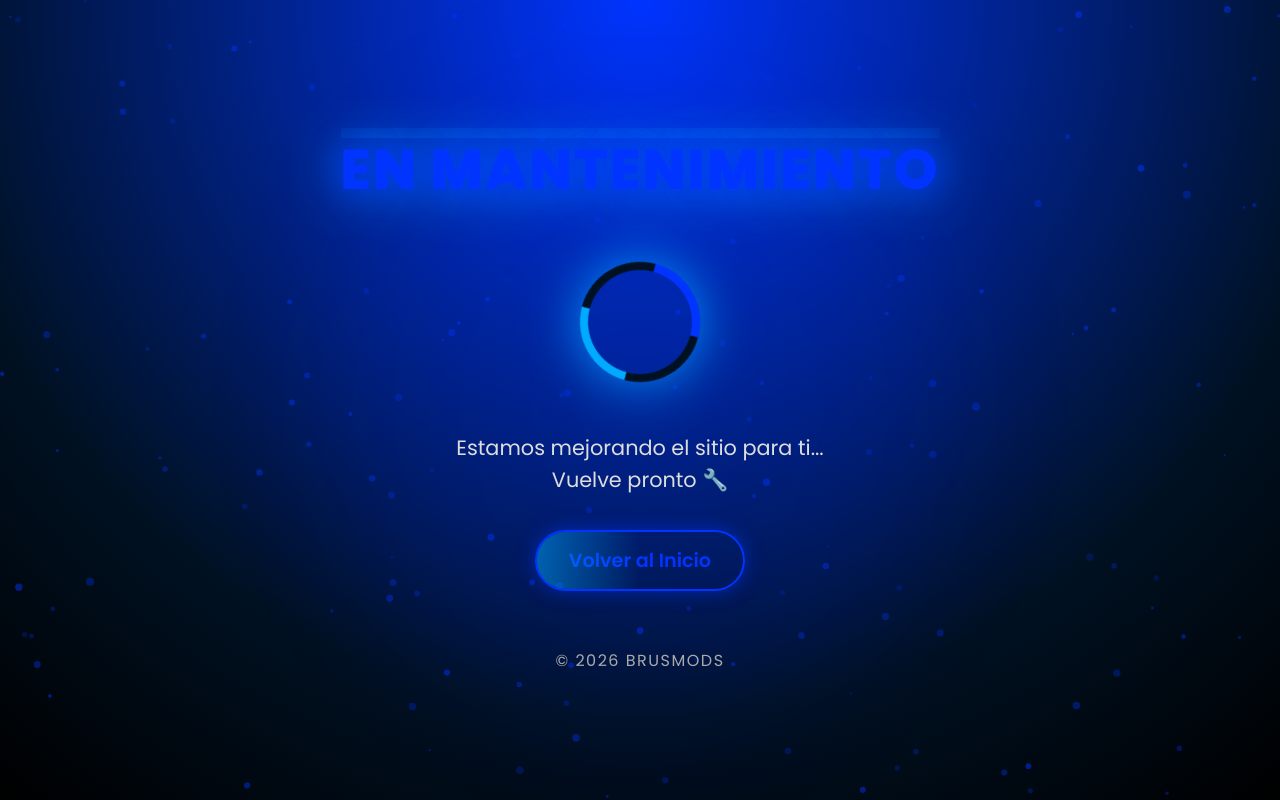
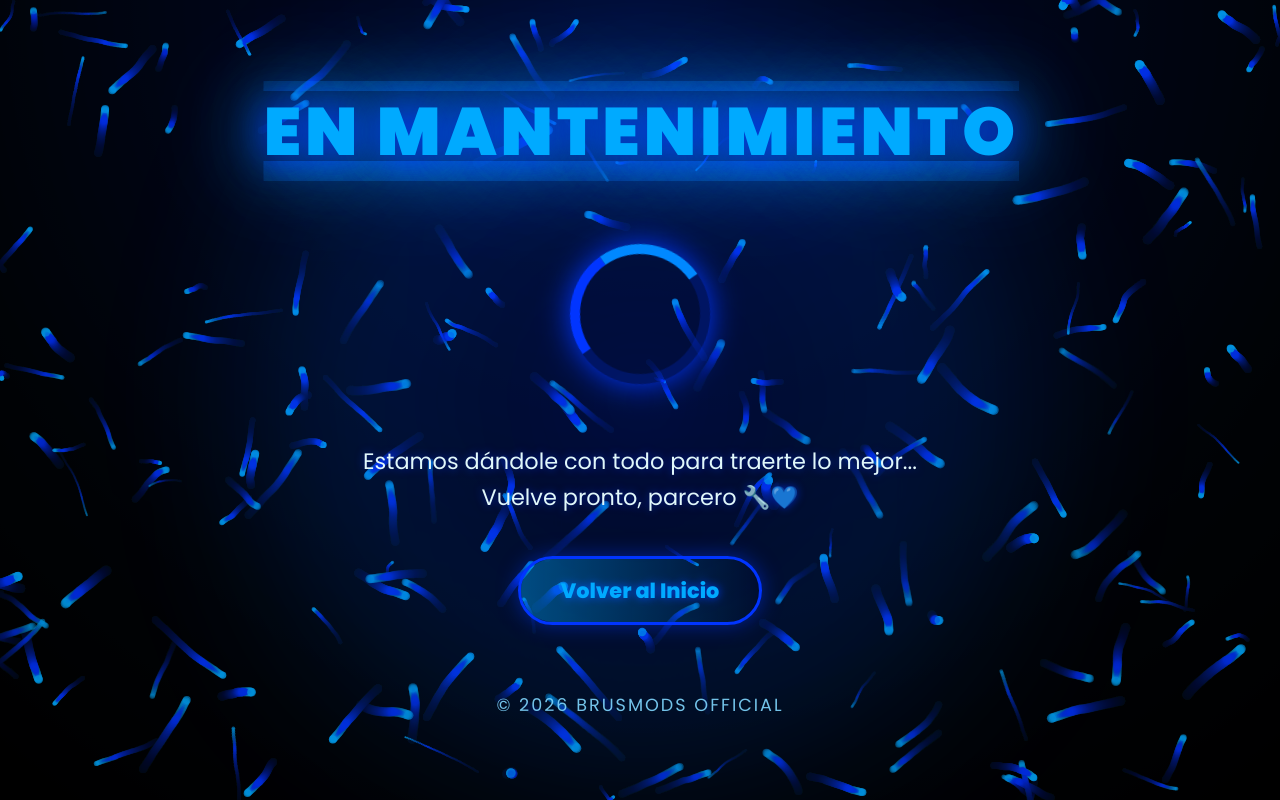
Before and after one commit to BrusMods/En-mantenimiento-, a plain HTML site: page index.html in a window 1280 px wide. Drawn offline with Linux system fonts and the light colour scheme; animation ran at ten frames a second.

Commit message:
Enhance styles and animations in index.html

```diff
--- a/index.html
+++ b/index.html
@@ -6,7 +6,7 @@
   <title>🚧 En Mantenimiento | BRUSMODS 🚀</title>
 
   <style>
-    @import url('https://fonts.googleapis.com/css2?family=Poppins:wght@400;600;800&display=swap');
+    @import url('https://fonts.googleapis.com/css2?family=Poppins:wght@400;600;800;900&display=swap');
 
     * {
       margin: 0;
@@ -31,23 +31,29 @@
       top: 0;
       left: 0;
       z-index: 0;
-      opacity: 0.8; /* Suaviza un poco las partículas para un efecto más etéreo */
+      opacity: 0.85;
     }
 
     .container {
       text-align: center;
       z-index: 2;
       animation: fadeIn 2.5s ease-in-out;
+      max-width: 90%;
     }
 
     h1 {
-      font-size: 3.5em; /* Aumentado para más impacto */
-      font-weight: 800;
+      font-size: 4.2em;          /* Más grande para impacto */
+      font-weight: 900;
       text-transform: uppercase;
-      color: #0135FF;
+      color: #00aaff;            /* Azul claro brillante para máxima visibilidad */
+      letter-spacing: 4px;
+      text-shadow:
+        0 0 10px #0135FF,
+        0 0 20px #0135FF,
+        0 0 40px #00aaff,
+        0 0 80px #0088ff;
       position: relative;
-      animation: pulse 2s infinite ease-in-out, glitch 1.2s infinite;
-      letter-spacing: 2px; /* Espaciado para más estilo */
+      animation: pulseGlow 3s infinite alternate, subtleGlitch 4s infinite;
     }
 
     h1::before,
@@ -56,82 +62,88 @@
       position: absolute;
       left: 0;
       width: 100%;
+      top: 0;
       background: transparent;
       overflow: hidden;
-      clip: rect(0, 900px, 0, 0);
+      clip: rect(0, 9999px, 0, 0);
+      pointer-events: none;
     }
 
     h1::before {
-      color: #0088ff;
-      animation: glitchTop 1.2s infinite linear alternate-reverse;
+      color: #40c4ff;
+      animation: glitchTop 2.5s infinite linear alternate-reverse;
     }
 
     h1::after {
-      color: #00aaff;
-      animation: glitchBottom 1.2s infinite linear alternate-reverse;
+      color: #80d8ff;
+      animation: glitchBottom 2.5s infinite linear alternate-reverse;
     }
 
     p {
-      font-size: 1.3em;
-      color: #ddd;
-      margin-top: 15px;
-      animation: fadeUp 3s ease-in-out;
-      line-height: 1.5; /* Mejor legibilidad */
+      font-size: 1.4em;
+      color: #e0f7fa;
+      margin-top: 20px;
+      animation: fadeUp 3.5s ease-in-out;
+      text-shadow: 0 0 8px rgba(1,53,255,0.6);
+      line-height: 1.6;
     }
 
     .loader {
-      margin: 50px auto;
-      width: 120px; /* Más grande para wow */
-      height: 120px;
+      margin: 60px auto;
+      width: 140px;
+      height: 140px;
       border-radius: 50%;
-      border: 8px solid #001122; /* Fondo azul oscuro */
-      border-top: 8px solid #0135FF;
-      border-bottom: 8px solid #00aaff; /* Doble color para dinamismo */
-      animation: spin 1.2s linear infinite, glowLoader 2s infinite alternate;
+      border: 10px solid rgba(1,53,255,0.2);
+      border-top: 10px solid #0135FF;
+      border-right: 10px solid #0088ff;
+      animation: spin 1.8s linear infinite, glowPulse 2.5s infinite alternate;
+      box-shadow: 0 0 40px #0135FF, inset 0 0 20px #00aaff;
     }
 
     .energy {
       position: absolute;
       top: 50%;
       left: 50%;
-      width: 300px; /* Más grande */
-      height: 300px;
-      margin-left: -150px;
-      margin-top: -150px;
+      width: 400px;
+      height: 400px;
+      margin-left: -200px;
+      margin-top: -200px;
       border-radius: 50%;
-      background: radial-gradient(circle, rgba(1,53,255,0.35), transparent 60%);
-      box-shadow: 0 0 80px 20px rgba(1,53,255,0.5);
-      filter: blur(40px);
-      animation: energyPulse 3.5s ease-in-out infinite;
+      background: radial-gradient(circle, rgba(1,53,255,0.45), transparent 55%);
+      box-shadow: 0 0 100px 30px rgba(1,53,255,0.6), 0 0 200px 60px rgba(0,170,255,0.3);
+      filter: blur(60px);
+      animation: energyPulse 4s ease-in-out infinite;
       z-index: 1;
+      opacity: 0.9;
     }
 
     .btn-neon {
       display: inline-block;
-      margin-top: 35px;
-      padding: 14px 32px;
-      font-size: 1.2em;
-      font-weight: 600;
-      color: #0135FF;
+      margin-top: 40px;
+      padding: 16px 40px;
+      font-size: 1.3em;
+      font-weight: 700;
+      color: #00aaff;
       text-decoration: none;
-      border: 2px solid #0135FF;
-      border-radius: 50px; /* Más redondeado */
+      border: 3px solid #0135FF;
+      border-radius: 60px;
       position: relative;
       overflow: hidden;
       transition: all 0.4s ease;
       z-index: 2;
-      animation: btnPulse 2s infinite alternate;
+      text-shadow: 0 0 10px #0135FF;
+      box-shadow: 0 0 20px rgba(1,53,255,0.5);
     }
 
     .btn-neon::before {
       content: "";
       position: absolute;
       top: 0;
-      left: -150%;
+      left: -100%;
       width: 200%;
       height: 100%;
-      background: linear-gradient(90deg, transparent, #00aaff, transparent);
-      transition: left 0.6s ease;
+      background: linear-gradient(90deg, transparent, rgba(0,170,255,0.4), transparent);
+      transition: left 0.7s ease;
     }
 
     .btn-neon:hover::before {
@@ -140,17 +152,18 @@
 
     .btn-neon:hover {
       color: #fff;
-      background: rgba(1,53,255,0.2);
-      box-shadow: 0 0 25px #0135FF, 0 0 50px #00aaff, 0 0 75px #0088ff;
-      transform: translateY(-5px); /* Levanta al hover para wow */
+      background: rgba(1,53,255,0.25);
+      box-shadow: 0 0 40px #0135FF, 0 0 80px #00aaff;
+      transform: translateY(-8px) scale(1.05);
     }
 
     .footer {
-      margin-top: 50px;
-      font-size: 1em;
-      color: #aaa;
-      letter-spacing: 1.5px;
-      animation: fadeIn 4s ease;
+      margin-top: 60px;
+      font-size: 1.1em;
+      color: #80d8ff;
+      letter-spacing: 2px;
+      opacity: 0.9;
+      animation: fadeIn 5s ease;
     }
 
     /* Animaciones mejoradas */
@@ -158,54 +171,54 @@
       to { transform: rotate(360deg); }
     }
 
-    @keyframes glowLoader {
-      0% { box-shadow: 0 0 20px #0135FF; }
-      100% { box-shadow: 0 0 60px #00aaff; }
+    @keyframes glowPulse {
+      0% { box-shadow: 0 0 30px #0135FF; }
+      100% { box-shadow: 0 0 80px #00aaff, 0 0 120px #0088ff; }
     }
 
-    @keyframes pulse {
-      0%, 100% { text-shadow: 0 0 15px #0135FF, 0 0 30px #0088ff; }
-      50% { text-shadow: 0 0 30px #0135FF, 0 0 60px #00aaff; }
+    @keyframes pulseGlow {
+      0%, 100% { text-shadow: 0 0 20px #0135FF, 0 0 40px #00aaff, 0 0 60px #0088ff; }
+      50%  { text-shadow: 0 0 40px #0135FF, 0 0 80px #00aaff, 0 0 120px #0088ff; }
+    }
+
+    @keyframes subtleGlitch {
+      0%, 100% { transform: translate(0); }
+      10%, 60% { transform: translate(-2px, 2px); }
+      20%, 80% { transform: translate(2px, -2px); }
+    }
+
+    @keyframes glitchTop {
+      0% { clip: rect(0, 9999px, 0, 0); transform: translate(-2px, -2px); }
+      50% { clip: rect(0, 9999px, 20px, 0); transform: translate(2px, 2px); }
+      100% { clip: rect(0, 9999px, 10px, 0); transform: translate(0, 0); }
+    }
+
+    @keyframes glitchBottom {
+      0% { clip: rect(100px, 9999px, 120px, 0); transform: translate(2px, 0); }
+      50% { clip: rect(90px, 9999px, 110px, 0); transform: translate(-2px, 2px); }
+      100% { clip: rect(80px, 9999px, 100px, 0); transform: translate(0, 0); }
+    }
+
+    @keyframes energyPulse {
+      0%, 100% { transform: scale(1); opacity: 0.7; filter: blur(60px); }
+      50%  { transform: scale(1.35); opacity: 1; filter: blur(90px); }
     }
 
     @keyframes fadeIn {
-      from { opacity: 0; transform: scale(0.9); }
-      to { opacity: 1; transform: scale(1); }
+      from { opacity: 0; transform: scale(0.85); }
+      to   { opacity: 1; transform: scale(1); }
     }
 
     @keyframes fadeUp {
-      from { transform: translateY(30px); opacity: 0; }
-      to { transform: translateY(0); opacity: 1; }
+      from { transform: translateY(50px); opacity: 0; }
+      to   { transform: translateY(0); opacity: 1; }
     }
 
-    @keyframes glitchTop {
-      0% { clip: rect(0, 9999px, 0, 0); transform: skew(0.2deg) translate(-3px, -3px); }
-      50% { clip: rect(0, 9999px, 15px, 0); transform: skew(-0.3deg) translate(3px, 3px); }
-      100% { clip: rect(0, 9999px, 8px, 0); transform: skew(0.1deg) translate(0, 0); }
-    }
-
-    @keyframes glitchBottom {
-      0% { clip: rect(100px, 9999px, 110px, 0); transform: skew(-0.2deg) translate(3px, 0); }
-      50% { clip: rect(90px, 9999px, 100px, 0); transform: skew(0.3deg) translate(-3px, 3px); }
-      100% { clip: rect(85px, 9999px, 95px, 0); transform: skew(-0.1deg) translate(0, 0); }
-    }
-
-    @keyframes energyPulse {
-      0%, 100% { transform: scale(1); opacity: 0.7; filter: blur(40px); }
-      50% { transform: scale(1.4); opacity: 1; filter: blur(60px); }
-    }
-
-    @keyframes btnPulse {
-      0% { box-shadow: 0 0 10px rgba(1,53,255,0.3); }
-      100% { box-shadow: 0 0 20px rgba(1,53,255,0.6); }
-    }
-
-    /* Responsivo para móviles */
     @media (max-width: 768px) {
-      h1 { font-size: 2.5em; }
-      p { font-size: 1.1em; }
-      .loader { width: 100px; height: 100px; }
-      .energy { width: 250px; height: 250px; margin-left: -125px; margin-top: -125px; }
+      h1 { font-size: 3em; letter-spacing: 3px; }
+      p { font-size: 1.2em; }
+      .loader { width: 110px; height: 110px; }
+      .energy { width: 300px; height: 300px; margin-left: -150px; margin-top: -150px; }
     }
   </style>
 </head>
@@ -217,9 +230,9 @@
   <div class="container">
     <h1 data-text="EN MANTENIMIENTO">EN MANTENIMIENTO</h1>
     <div class="loader"></div>
-    <p>Estamos mejorando el sitio para ti...<br>Vuelve pronto 🔧</p>
+    <p>Estamos dándole con todo para traerte lo mejor...<br>Vuelve pronto, parcero 🔧💙</p>
     <a href="https://brusmods.github.io/Mi-p-gina-web/" class="btn-neon">Volver al Inicio</a>
-    <div class="footer">© 2026 BRUSMODS</div> <!-- Actualizado el año como en tu footer anterior -->
+    <div class="footer">© 2026 BRUSMODS OFFICIAL</div>
   </div>
 
   <script>
@@ -235,38 +248,52 @@
     window.addEventListener("resize", resizeCanvas);
     resizeCanvas();
 
-    // Más partículas para un efecto más denso y wow (aumentado de 80 a 150)
-    for (let i = 0; i < 150; i++) {
+    // Partículas más densas y con trails (efecto wow)
+    for (let i = 0; i < 200; i++) {
       particles.push({
         x: Math.random() * canvas.width,
         y: Math.random() * canvas.height,
-        r: Math.random() * 3 + 1, // Tamaños variados para profundidad
-        dx: (Math.random() - 0.5) * 2, // Velocidad aumentada para dinamismo
-        dy: (Math.random() - 0.5) * 2,
-        alpha: Math.random() * 0.5 + 0.3 // Opacidad variada
+        r: Math.random() * 4 + 1,
+        dx: (Math.random() - 0.5) * 2.5,
+        dy: (Math.random() - 0.5) * 2.5,
+        alpha: Math.random() * 0.6 + 0.3,
+        trail: [] // Para estela
       });
     }
 
     function animateParticles() {
-      ctx.clearRect(0, 0, canvas.width, canvas.height);
-      ctx.fillStyle = "rgba(1,53,255,0.8)"; // Azul neón para partículas
+      ctx.fillStyle = "rgba(0,0,0,0.08)"; // Trail suave
+      ctx.fillRect(0, 0, canvas.width, canvas.height);
 
       particles.forEach(p => {
+        // Dibujar estela
+        p.trail.push({x: p.x, y: p.y, alpha: p.alpha});
+        if (p.trail.length > 15) p.trail.shift();
+
+        p.trail.forEach((t, i) => {
+          ctx.globalAlpha = t.alpha * (1 - i / 15);
+          ctx.fillStyle = `rgba(1,53,255,${t.alpha * 0.6})`;
+          ctx.beginPath();
+          ctx.arc(t.x, t.y, p.r * (1 - i / 20), 0, Math.PI * 2);
+          ctx.fill();
+        });
+
+        // Partícula principal
+        ctx.globalAlpha = p.alpha;
+        ctx.fillStyle = "#00aaff";
         ctx.beginPath();
-        ctx.globalAlpha = p.alpha; // Opacidad dinámica
         ctx.arc(p.x, p.y, p.r, 0, Math.PI * 2);
         ctx.fill();
 
         p.x += p.dx;
         p.y += p.dy;
 
-        // Rebote con suavizado
         if (p.x < 0 || p.x > canvas.width) p.dx *= -1;
         if (p.y < 0 || p.y > canvas.height) p.dy *= -1;
 
-        // Añadir un poco de "viento" aleatorio para movimiento orgánico
-        p.dx += (Math.random() - 0.5) * 0.1;
-        p.dy += (Math.random() - 0.5) * 0.1;
+        // Movimiento orgánico
+        p.dx += (Math.random() - 0.5) * 0.15;
+        p.dy += (Math.random() - 0.5) * 0.15;
       });
 
       requestAnimationFrame(animateParticles);
```
